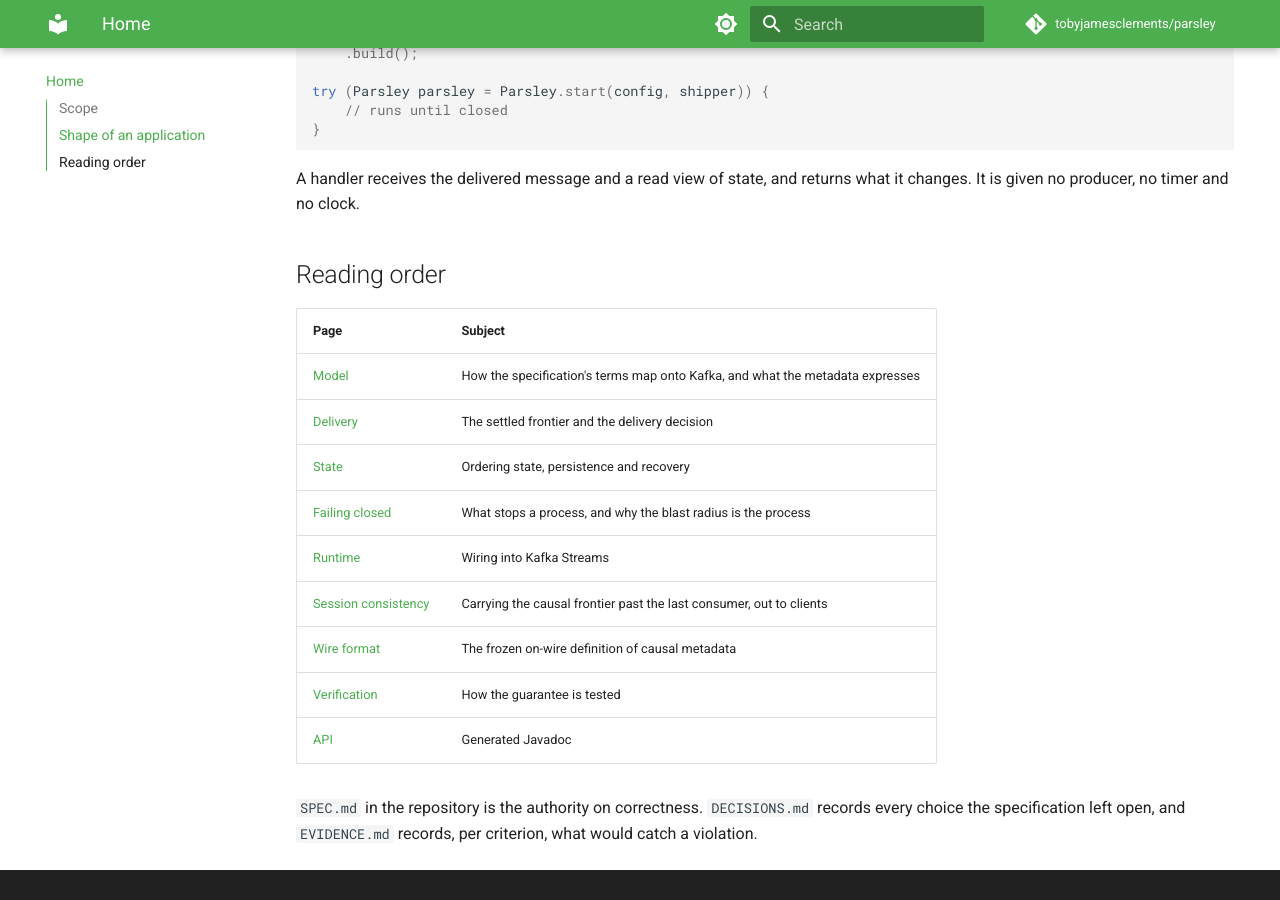
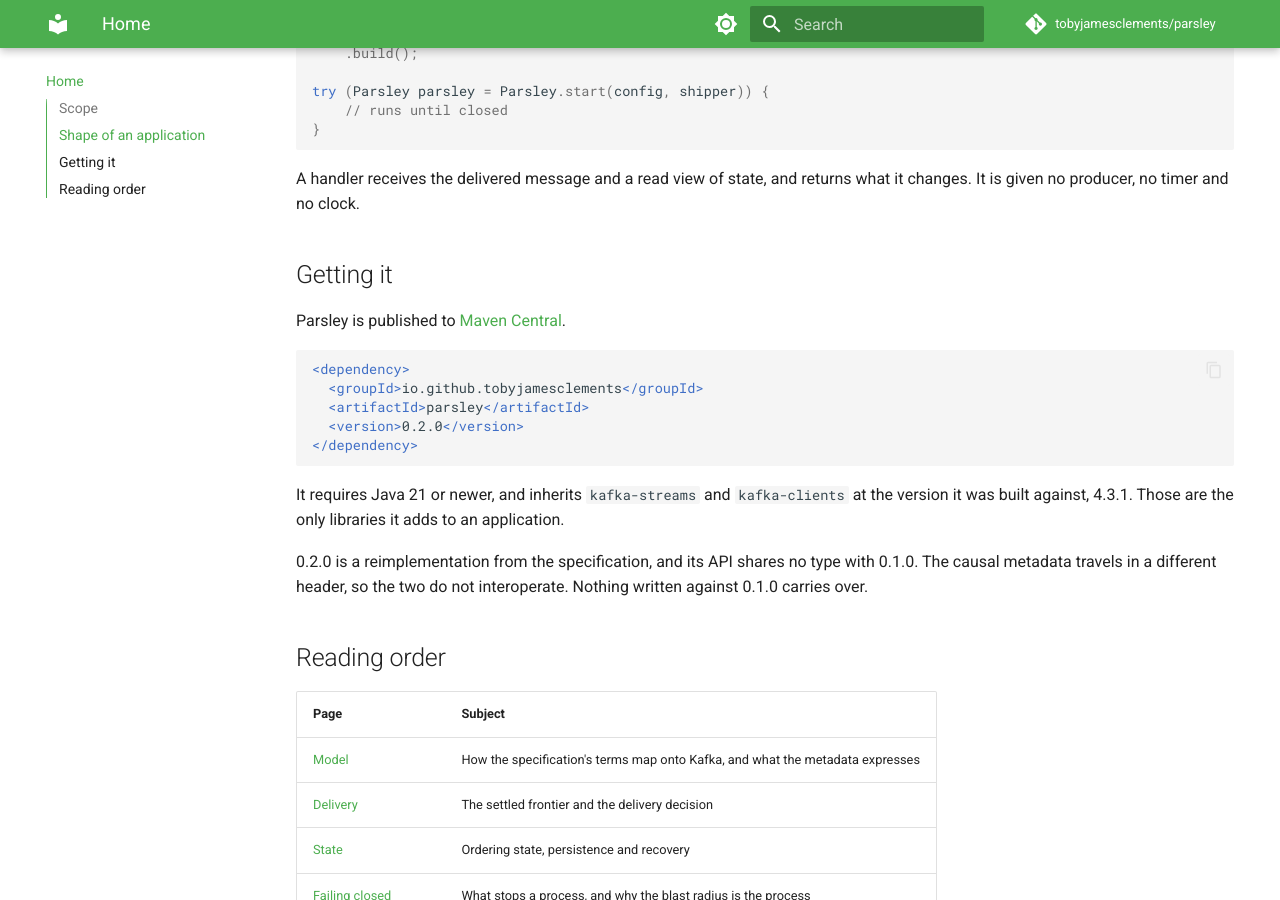
Before and after one commit to tobyjamesclements/parsley, an MkDocs documentation site: the page built from docs/index.md, in a window 1280 px wide and 900 px high, scrolled down 988 px. Built offline with MkDocs 1.6.1 and Material for MkDocs 9.7.7, drawn with Linux system fonts in a browser that asks for light colours; comment, search, counter and statistics services are not loaded.

Commit message:
Point the docs at the 0.2.0 release
Nothing in the tree told a consumer how to depend on the artifact. The README
carried an Install block until 65af65da reduced the README to building and
testing, and it was never rehomed on the docs site the reduction pointed at.

- docs/index.md gains a "Getting it" section: the Central coordinates at 0.2.0,
  Java 21 or newer, kafka-streams and kafka-clients inherited at the 4.3.1 the
  release is built against, and the warning that 0.2.0 shares no type with
  0.1.0 and that the two do not interoperate on the same topics.
- docs/llms.txt's version contract now names 0.2.0 resolved from Maven Central
  rather than 0.2.0-SNAPSHOT from the snapshots repository. llms-full.txt
  regenerates from it and is not tracked.
- README.md links the published docs site, which nothing in the repository did.

pom.xml stays 0.2.0-SNAPSHOT. The release version is derived from the git tag,
as it was for 0.1.0.

Verified before committing: ./mvnw clean verify green at 668 tests, ./mvnw
-Prelease package clean with the sources and javadoc jars attached, and
scripts/docs-build.sh green under mkdocs strict mode.

Co-Authored-By: Claude Opus 5 (1M context) <noreply@anthropic.com>

````diff
--- a/docs/index.md
+++ b/docs/index.md
@@ -49,6 +49,26 @@ try (Parsley parsley = Parsley.start(config, shipper)) {
 A handler receives the delivered message and a read view of state, and returns what it
 changes. It is given no producer, no timer and no clock.
 
+## Getting it
+
+Parsley is published to
+[Maven Central](https://central.sonatype.com/artifact/io.github.tobyjamesclements/parsley).
+
+```xml
+<dependency>
+  <groupId>io.github.tobyjamesclements</groupId>
+  <artifactId>parsley</artifactId>
+  <version>0.2.0</version>
+</dependency>
+```
+
+It requires Java 21 or newer, and inherits `kafka-streams` and `kafka-clients` at the version
+it was built against, 4.3.1. Those are the only libraries it adds to an application.
+
+0.2.0 is a reimplementation from the specification, and its API shares no type with 0.1.0.
+The causal metadata travels in a different header, so the two do not interoperate. Nothing
+written against 0.1.0 carries over.
+
 ## Reading order
 
 | Page | Subject |
--- a/docs/llms.txt
+++ b/docs/llms.txt
@@ -17,9 +17,8 @@ process, over Lamport's happened-before relation. The correctness gate is a dete
 simulator checked against a happened-before oracle, run by `mvn verify`, together with
 integration tests against an embedded KRaft broker.
 
-This file describes version 0.2.0-SNAPSHOT, the Maven artifact
-`io.github.tobyjamesclements:parsley:0.2.0-SNAPSHOT`, resolved from the Central snapshots
-repository (https://central.sonatype.com/repository/maven-snapshots/). Every link below
+This file describes version 0.2.0, the Maven artifact
+`io.github.tobyjamesclements:parsley:0.2.0`, resolved from Maven Central. Every link below
 tracks the main branch. The 0.1.0 release is a different implementation, whose API and wire
 format both differ from this version, and stays addressable by its version number.
 
````
Also changed, not shown: README.md (+2 -1 lines).
